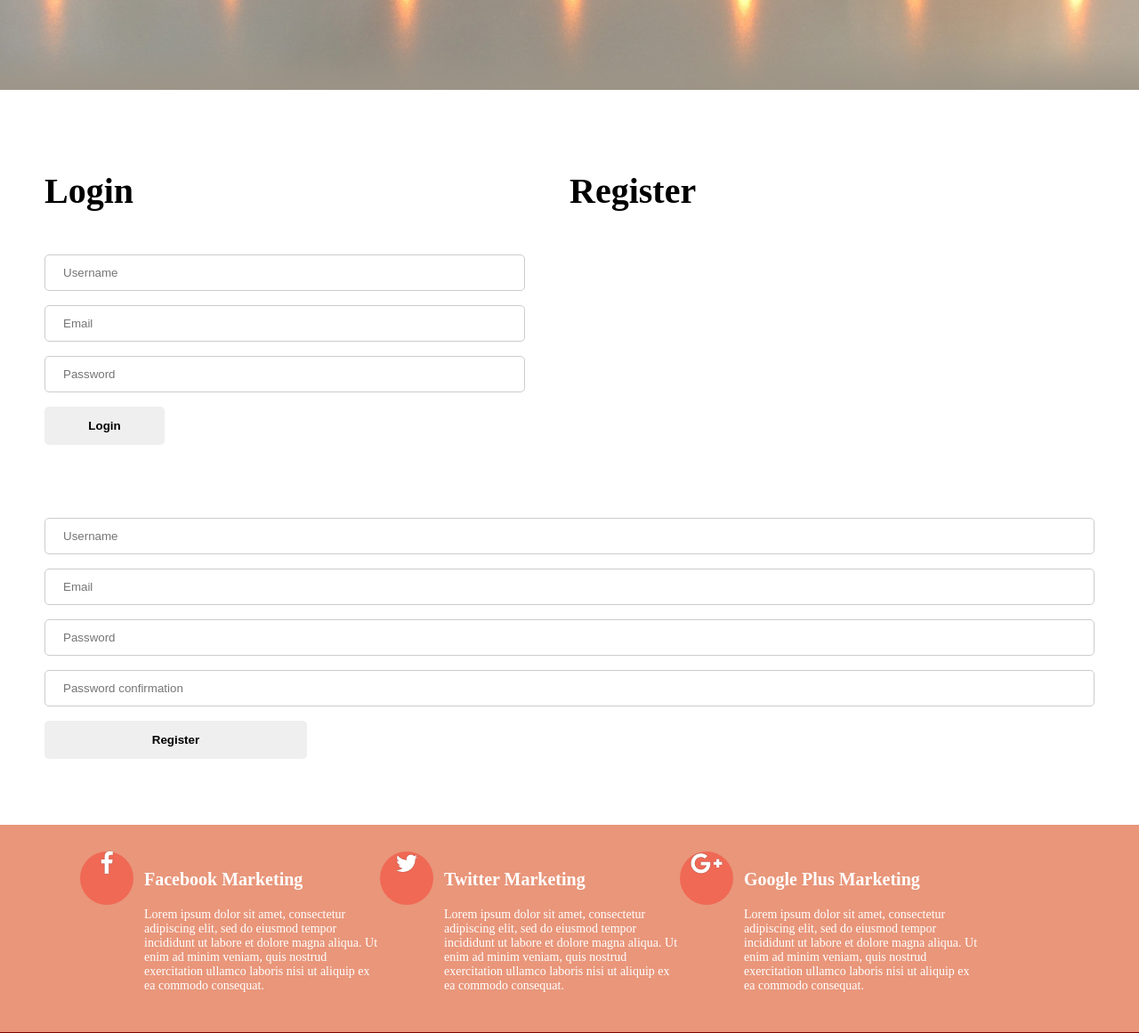
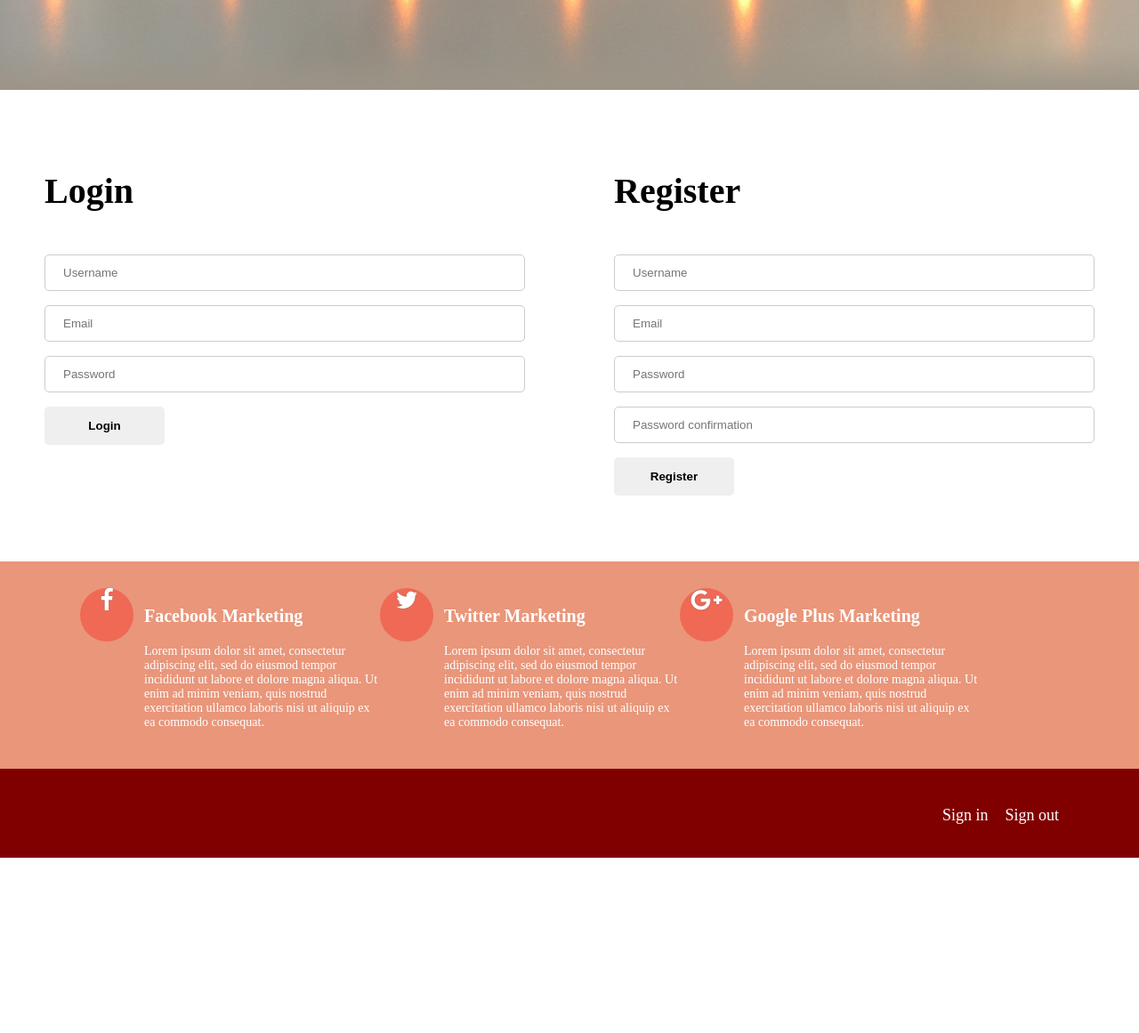
Before and after one commit to sajramuratovic/BeautySalon, a PHP site: page /SignUpIn.php in a window 1280 px wide. Shown: the part 699-1860 px from the top of the page at 89% size. After the commit the page ends 1663 px from the top, so only its background shows below. Run offline with PHP 8.4, Linux system fonts and the light colour scheme; some libraries are stand-ins or nearby versions.

Commit message:
Update SignUpIn.css

```diff
--- a/Spirala3/SignUpIn.css
+++ b/Spirala3/SignUpIn.css
@@ -3,7 +3,11 @@ width:50%;
 float:left;
 }
 
+.formright{
+width: 50%;
+float:right;
 
+}
 .forme{
 padding-left:50px;
 padding-top:50px;
@@ -77,5 +81,4 @@ border-radius: 5px;
 font-weight: bold;
 border-radius: 5px;
 }
-
 }
```
